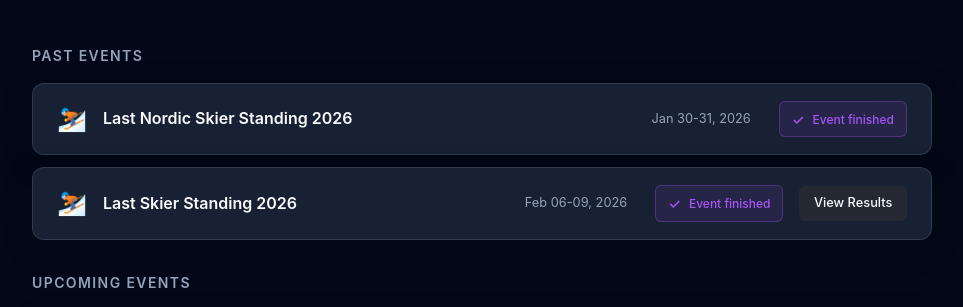
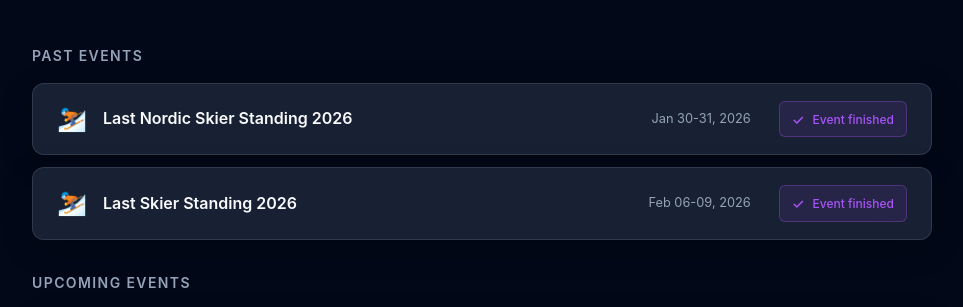
Before and after one commit to svenjr/wmsc.live, a plain HTML site: page docs/index.html in a window 1280 px wide. Shown: the part 245-552 px from the top of the page, without its empty margins (158-1121 px from the left). Drawn offline with Linux system fonts and the light colour scheme.

Commit message:
Remove the link to LSS site

```diff
--- a/docs/index.html
+++ b/docs/index.html
@@ -494,7 +494,7 @@
                         </div>
                     </div>
                 </div>
-                <div class="race-card glass compact" onclick="window.open('https://last-skier-m2cqn7zweq-uc.a.run.app/', '_blank')">
+                <div class="race-card glass compact">
                     <div class="card-left">
                         <span class="race-icon">⛷️</span>
                         <h2 class="race-title">Last Skier Standing 2026</h2>
@@ -507,11 +507,6 @@
                         <div class="countdown finished">
                             <span class="countdown-icon">✓</span>
                             <span class="countdown-text">Finished</span>
-                        </div>
-                        <div class="race-actions">
-                            <a href="https://last-skier-m2cqn7zweq-uc.a.run.app/" class="event-link" target="_blank" onclick="event.stopPropagation()">
-                                View Results
-                            </a>
                         </div>
                     </div>
                 </div>
```
